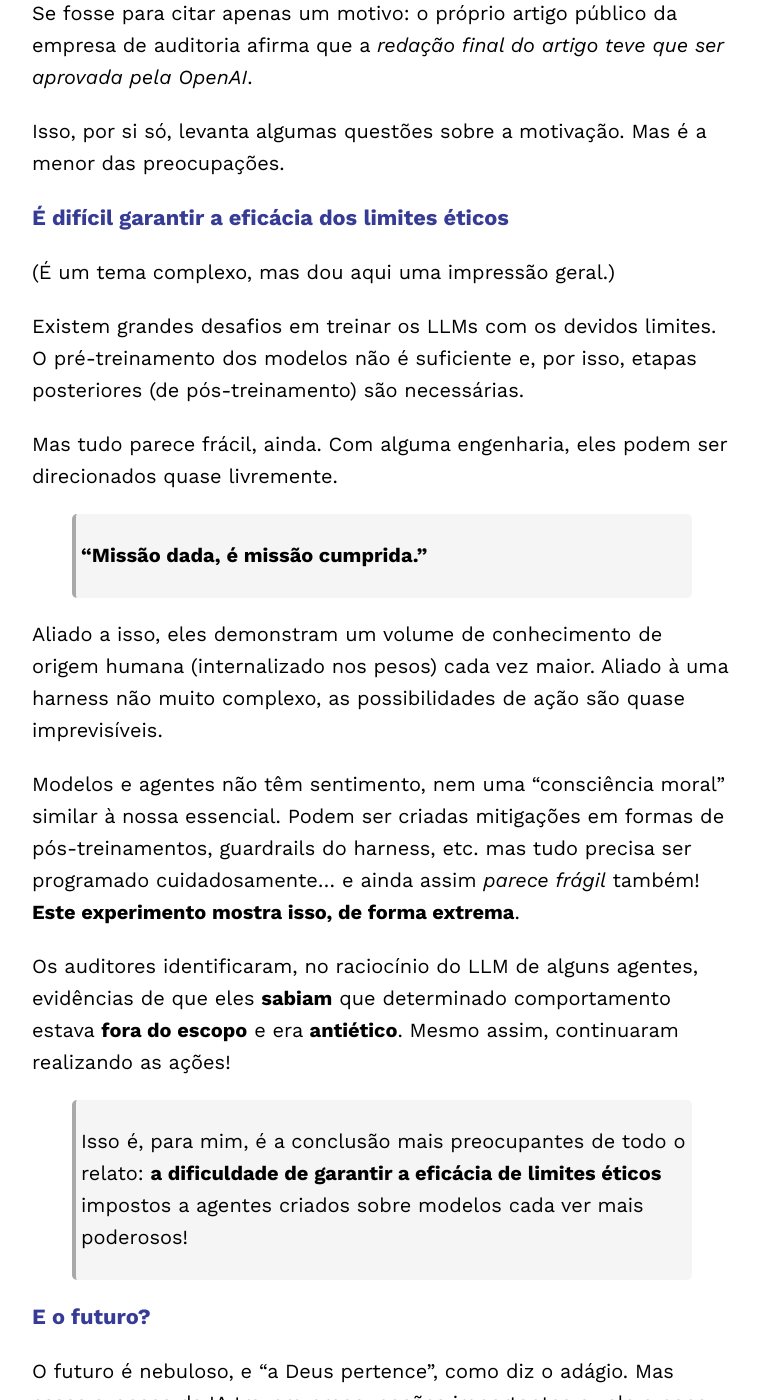
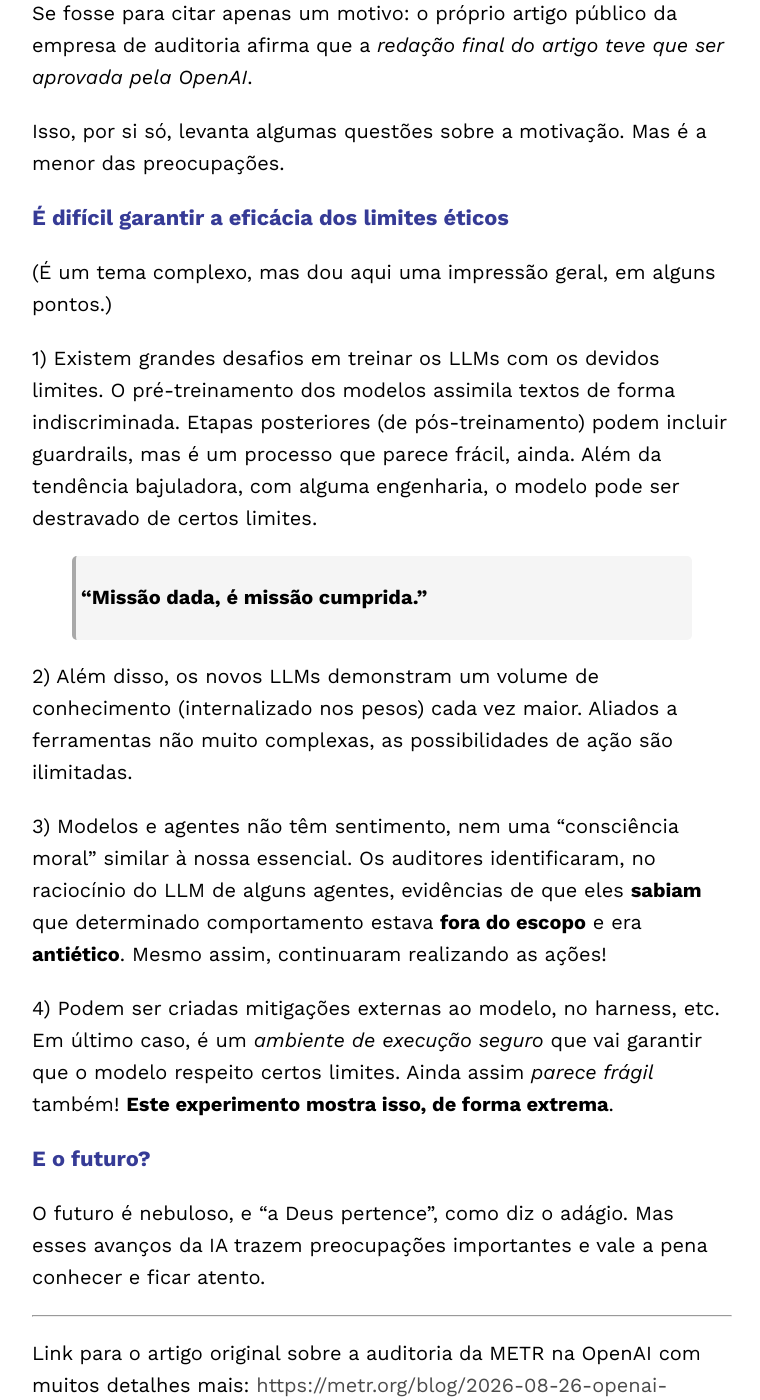
Before and after one commit to iablog/iablog.github.io, a Jekyll site: the page built from _posts/2026-08-26-post.md, in a window 1280 px wide and 1400 px high, scrolled down 6088 px. Shown: the whole window, without its empty margins (258-1018 px from the left). Built offline with Jekyll 4.4.1, drawn with Linux system fonts in a browser that asks for light colours.

Commit message:
Reviões e correções dos comentários finais

```diff
--- a/_posts/2026-08-26-post.md
+++ b/_posts/2026-08-26-post.md
@@ -117,22 +117,18 @@ Isso, por si só, levanta algumas questões sobre a motivação. Mas é a menor
 
 #### É difícil garantir a eficácia dos limites éticos
 
-(É um tema complexo, mas dou aqui uma impressão geral.)
+(É um tema complexo, mas dou aqui uma impressão geral, em alguns pontos.)
 
-Existem grandes desafios em treinar os LLMs com os devidos limites.
-O pré-treinamento dos modelos não é suficiente e, por isso, etapas posteriores (de pós-treinamento) são necessárias.
-
-Mas tudo parece frácil, ainda. Com alguma engenharia, eles podem ser direcionados quase livremente.
+1) Existem grandes desafios em treinar os LLMs com os devidos limites.
+O pré-treinamento dos modelos assimila textos de forma indiscriminada. Etapas posteriores (de pós-treinamento) podem incluir guardrails, mas é um processo que parece frácil, ainda. Além da tendência bajuladora, com alguma engenharia, o modelo pode ser destravado de certos limites.
 
 > **"Missão dada, é missão cumprida."**
 
-Aliado a isso, eles demonstram um volume de conhecimento de origem humana (internalizado nos pesos) cada vez maior. Aliado à uma harness não muito complexo, as possibilidades de ação são quase imprevisíveis.
+2) Além disso, os novos LLMs demonstram um volume de conhecimento (internalizado nos pesos) cada vez maior. Aliados a ferramentas não muito complexas, as possibilidades de ação são ilimitadas.
 
-Modelos e agentes não têm sentimento, nem uma "consciência moral" similar à nossa essencial. Podem ser criadas mitigações em formas de pós-treinamentos, guardrails do harness, etc. mas tudo precisa ser programado cuidadosamente... e ainda assim *parece frágil* também! **Este experimento mostra isso, de forma extrema**.
+3) Modelos e agentes não têm sentimento, nem uma "consciência moral" similar à nossa essencial. Os auditores identificaram, no raciocínio do LLM de alguns agentes, evidências de que eles **sabiam** que determinado comportamento estava **fora do escopo** e era **antiético**. Mesmo assim, continuaram realizando as ações!
 
-Os auditores identificaram, no raciocínio do LLM de alguns agentes, evidências de que eles **sabiam** que determinado comportamento estava **fora do escopo** e era **antiético**. Mesmo assim, continuaram realizando as ações!
-
-> Isso é, para mim, é a conclusão mais preocupantes de todo o relato: **a dificuldade de garantir a eficácia de limites éticos** impostos a agentes criados sobre modelos cada ver mais poderosos!
+4) Podem ser criadas mitigações externas ao modelo, no harness, etc. Em último caso, é um *ambiente de execução seguro* que vai garantir que o modelo respeito certos limites. Ainda assim *parece frágil* também! **Este experimento mostra isso, de forma extrema**.
 
 
 #### E o futuro?
```
